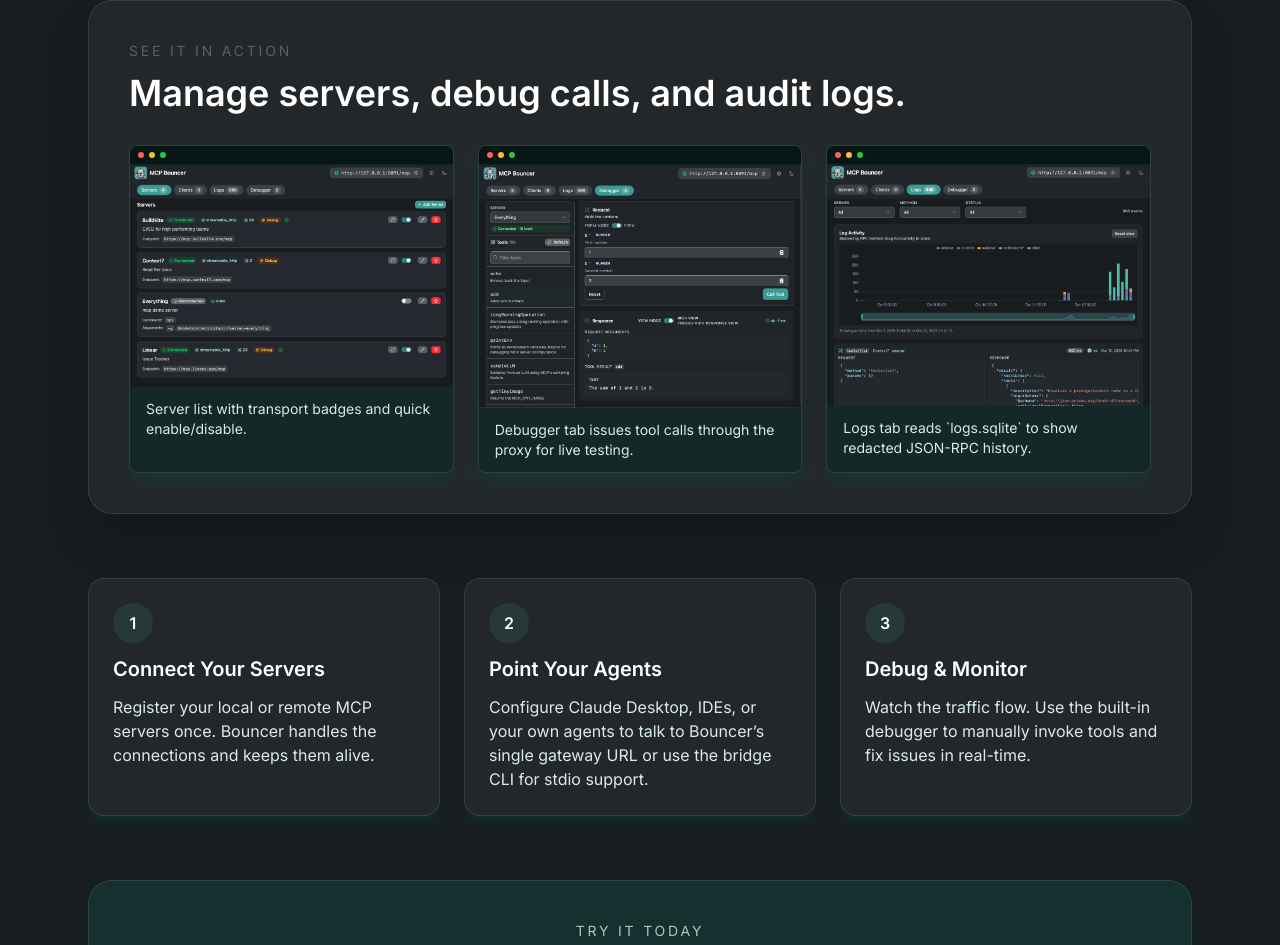
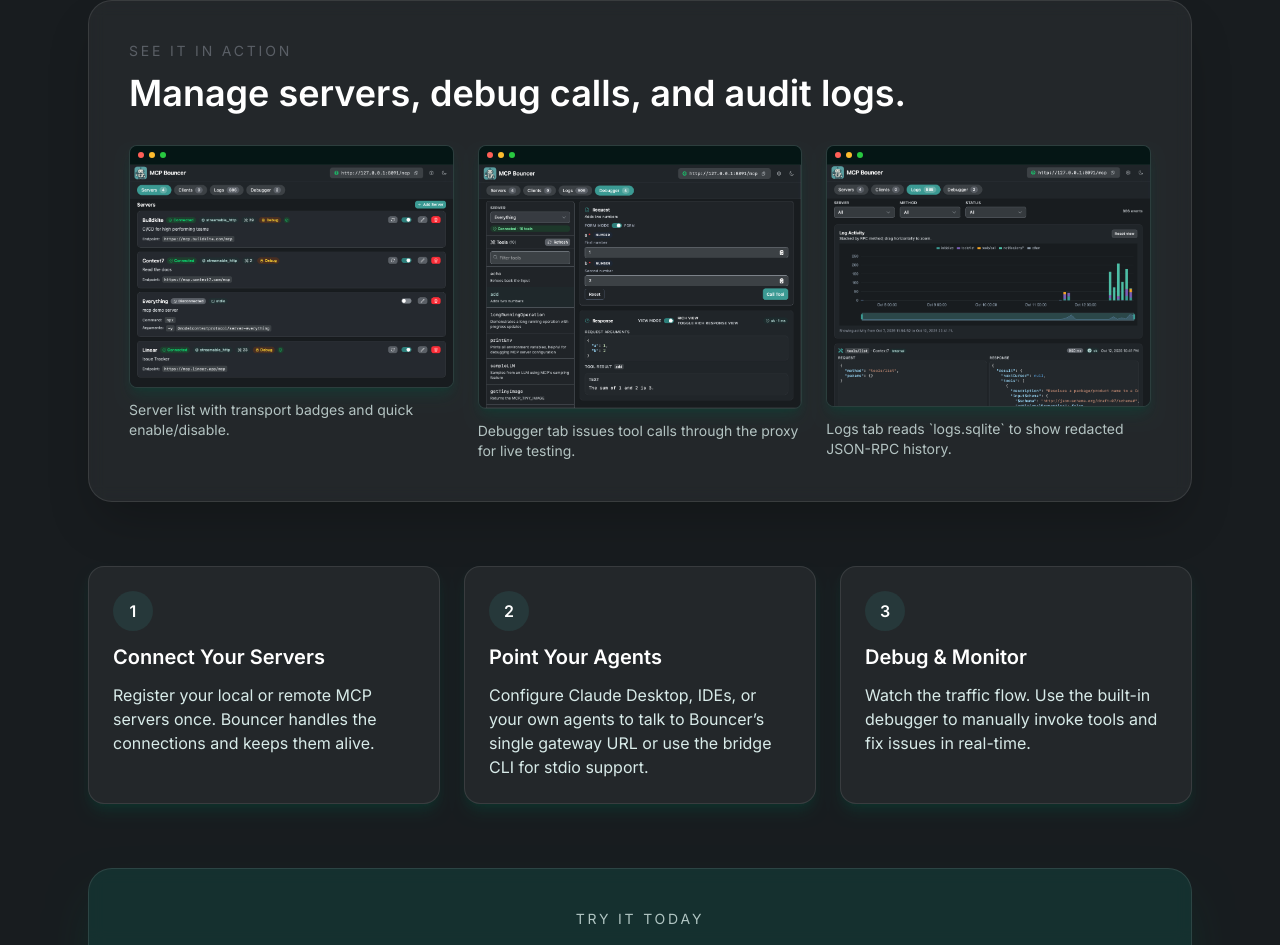
Before and after one commit to catkins/mcp-bouncer, an Astro site in the folder website/: page / in a window 1280 px wide. Shown: the part 1874-2819 px from the top of the page. Built offline with nearby package versions, Linux system fonts and the light colour scheme; Astro itself is replaced by a stand-in of ours.

Commit message:
docs(website): refine screenshot caption styling

```diff
--- a/website/src/pages/index.astro
+++ b/website/src/pages/index.astro
@@ -191,32 +191,38 @@
 			<p class="text-sm uppercase tracking-[0.2em] text-[#5a5f66]">See it in action</p>
 			<h2 class="mt-3 text-3xl font-semibold text-white sm:text-4xl">Manage servers, debug calls, and audit logs.</h2>
 			<div class="mt-8 grid gap-6 lg:grid-cols-3">
-				<figure class="overflow-hidden rounded-lg border border-white/10 bg-[#0f2a29]/70 shadow-lg shadow-emerald-900/30">
+				<figure>
+					<div class="overflow-hidden rounded-lg border border-white/10 bg-[#0f2a29]/70 shadow-lg shadow-emerald-900/30">
 						<div class="flex items-center gap-[5px] border-b border-white/5 bg-[#051615] px-[8px] py-[6px]">
 							<div class="h-[6px] w-[6px] rounded-full bg-[#ff5f57]"></div>
 							<div class="h-[6px] w-[6px] rounded-full bg-[#febc2e]"></div>
 							<div class="h-[6px] w-[6px] rounded-full bg-[#28c840]"></div>
 						</div>
 						<img src="/serverlist.png" alt="Server list view showing MCP servers and transports" class="w-full" loading="lazy" />
-					<figcaption class="px-4 py-3 text-sm text-[#d8ebe9]">Server list with transport badges and quick enable/disable.</figcaption>
+					</div>
+					<figcaption class="mt-3 text-sm text-[#d8ebe9]/80">Server list with transport badges and quick enable/disable.</figcaption>
 				</figure>
-				<figure class="overflow-hidden rounded-lg border border-white/10 bg-[#0f2a29]/70 shadow-lg shadow-emerald-900/30">
+				<figure>
+					<div class="overflow-hidden rounded-lg border border-white/10 bg-[#0f2a29]/70 shadow-lg shadow-emerald-900/30">
 						<div class="flex items-center gap-[5px] border-b border-white/5 bg-[#051615] px-[8px] py-[6px]">
 							<div class="h-[6px] w-[6px] rounded-full bg-[#ff5f57]"></div>
 							<div class="h-[6px] w-[6px] rounded-full bg-[#febc2e]"></div>
 							<div class="h-[6px] w-[6px] rounded-full bg-[#28c840]"></div>
 						</div>
 						<img src="/debugger.png" alt="Debugger tab for calling MCP tools" class="w-full" loading="lazy" />
-					<figcaption class="px-4 py-3 text-sm text-[#d8ebe9]">Debugger tab issues tool calls through the proxy for live testing.</figcaption>
+					</div>
+					<figcaption class="mt-3 text-sm text-[#d8ebe9]/80">Debugger tab issues tool calls through the proxy for live testing.</figcaption>
 				</figure>
-				<figure class="overflow-hidden rounded-lg border border-white/10 bg-[#0f2a29]/70 shadow-lg shadow-emerald-900/30">
+				<figure>
+					<div class="overflow-hidden rounded-lg border border-white/10 bg-[#0f2a29]/70 shadow-lg shadow-emerald-900/30">
 						<div class="flex items-center gap-[5px] border-b border-white/5 bg-[#051615] px-[8px] py-[6px]">
 							<div class="h-[6px] w-[6px] rounded-full bg-[#ff5f57]"></div>
 							<div class="h-[6px] w-[6px] rounded-full bg-[#febc2e]"></div>
 							<div class="h-[6px] w-[6px] rounded-full bg-[#28c840]"></div>
 						</div>
 						<img src="/logs.png" alt="Logs page showing JSON-RPC events" class="w-full" loading="lazy" />
-					<figcaption class="px-4 py-3 text-sm text-[#d8ebe9]">Logs tab reads `logs.sqlite` to show redacted JSON-RPC history.</figcaption>
+					</div>
+					<figcaption class="mt-3 text-sm text-[#d8ebe9]/80">Logs tab reads `logs.sqlite` to show redacted JSON-RPC history.</figcaption>
 				</figure>
 			</div>
 		</section>
```
Lines whose indentation alone changed are shown as unchanged.
